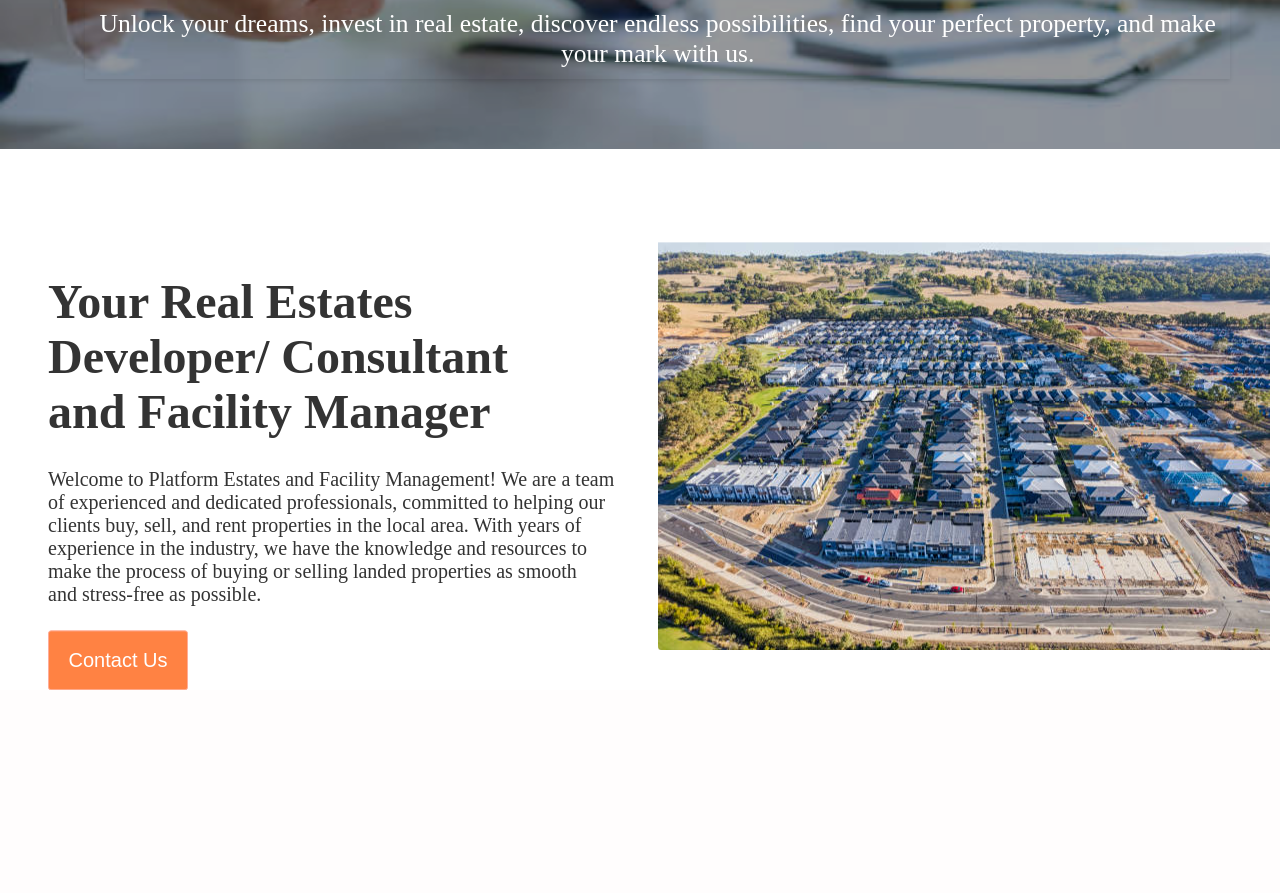
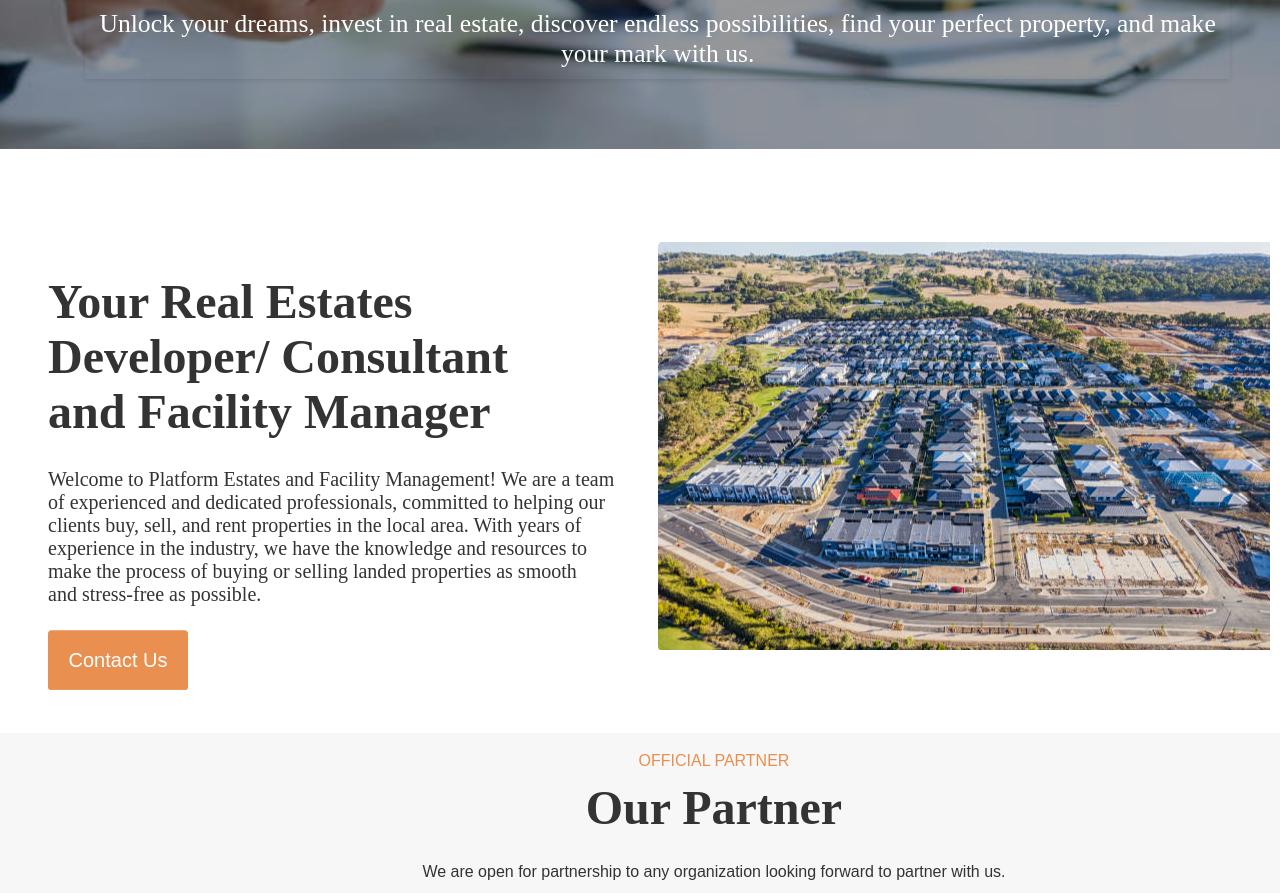
Before and after one commit to Stephen842/real-_estate_web, a Django app: page / in a window 1280 px wide. Shown: the part 653-1546 px from the top of the page. Before the commit the page ends 1343 px from the top, so only its background shows below. Run offline with Django 5.2, Linux system fonts and the light colour scheme.

Commit message:
still working on my home page

```diff
--- a/Real_estate/Real_estate_project/estates/static/home.css
+++ b/Real_estate/Real_estate_project/estates/static/home.css
@@ -6,9 +6,9 @@
 .brief_desc{
     color:  #333333;
     animation: subtleMovement 2s infinite;
+    position: relative;
 }
 .description{
-    position: absolute;
     padding-top: 8em;
     padding-left: 3em;
     animation: slideIn 2.5s ease-in-out;
@@ -27,9 +27,9 @@
     padding-bottom: 1.2em;
 }
 .brief_desc .contact{
-    background:  #FF8243;
+    background:  #E98F50;;
     color: #fff;
-    border: 1px solid #FFAD99;
+    border: 1px solid #E98F50;
     outline: none;
     width: 7em;
     height: 3em;
@@ -39,10 +39,24 @@
     padding: 0.9em;
     border-radius: 0.15em;
 }
+.brief_desc .contact a{
+  color:#fff;
+  text-decoration: none;
+}
+.brief_desc .contact a:hover{
+  color: #E98F50;
+}
+.brief_desc .contact:hover{
+    background: #fff;
+    border: 1px solid #E98F50;
+    cursor: pointer;
+}
+
 .brief_desc img{
-    float: right;
+    position: absolute;
+    right: 0;
     padding-right: 0.6em;
-    padding-top: 6em;
+    top: 6em;
     border-radius: 0.25em;
     height: auto;
     box-shadow: 0 .25em .5em 0 rgba(0, 0, 0, 0.2) 0 .28em 1.25em 0 rgba(0, 0, 0, 0.19);
@@ -56,7 +70,7 @@
     transition: .5s ease;
     opacity: 0;
     position: absolute;
-    top: 140%;
+    top: 8em;
     right: 4%;
 }
 .img_contain:hover img {
@@ -67,33 +81,60 @@
   }
 .text {
     background: transparent;
-    color: #FF8243;
+    color: #E98F50;
     font-size: 1.5em;
     padding: 16px 32px;
     text-transform: capitalize;
     font-family: 'Times New Roman';
 }
 
-.brief_desc .contact:hover{
-    color: #FF8243;
-    background: #fff;
-    border: 1px solid #FF8243;
-    cursor: pointer;
+
+.partnership{
+  position: relative;
+  max-width: 100%;
+  height: 10em;
+  background: #f5f5f5cf;
+  margin-top: 2.5em;
 }
+.partner{
+  position: absolute;
+  padding-left: 33%;
+  padding-top: 1.2em;
+  text-align: center;
 
+}
+.partner .official {
+  font-family: system-ui, -apple-system, BlinkMacSystemFont, 'Segoe UI', Roboto, Oxygen, Ubuntu, Cantarell, 'Open Sans', 'Helvetica Neue', sans-serif;
+  font-size: 1em;
+  padding-bottom: 0.6em;
+  color: #E98F50
+}
+.partner h2{
+  font-family: 'Times New Roman', Times, serif;
+  font-size: 3em;
+  color: #333;
+  padding-bottom: 0.6em;
+
+}
+.partner .open {
+  font-family: cursive;
+  font-size: 1em;
+  padding-bottom: 0.6em;
+  color: #333;
+}
 /* slide in animation for the entire page */
 @keyframes subtleMovement {
     0% {
       transform: translateY(0);
     }
     50% {
-      transform: translateY(-3px); /* Adjust the amount of movement */
+      transform: translateY(-3px);  /* Adjust the amount of movement */
     }
     100% {
       transform: translateY(0);
     }
   }
-  /* slide in animation for text*/
+  /* slide in animation for text */
   @keyframes slideIn {
     from {
       transform: translateX(-100%);
--- a/Real_estate/Real_estate_project/estates/templates/pages/home.html
+++ b/Real_estate/Real_estate_project/estates/templates/pages/home.html
@@ -54,12 +54,12 @@
         <div class = 'quote'><p> Unlock your dreams, invest in real estate, discover endless possibilities, find your perfect property, and make your mark with us. </p></div>
     </header>
 
-    <section class = 'brief_description'>
+
         <div class = 'brief_desc'>
                 <div class = description>
                     <h3> Your Real Estates <br/>Developer/ Consultant <br/> and Facility Manager </h3>
                     <p> Welcome to Platform Estates and Facility Management! We are a team  <br/> of experienced and dedicated professionals, committed to helping our  <br/> clients buy, sell, and rent properties in the local area. With years of   <br/> experience in the industry, we have the knowledge and resources to  <br/> make the process of buying or selling landed properties as smooth  <br/> and stress-free as possible. </p>
-                    <div class = 'contact'> Contact Us </div>
+                    <div class = 'contact'><a href = '#'>Contact Us </a></div>
                 </div>
                 <div class = 'img_contain'>
                     <img src = '{% static 'desc_img.jpg' %}' alt='real_estate image'/>
@@ -68,7 +68,17 @@
                     </div>
                 </div>
         </div>
-    </section>
+
+
+
+        <div class = 'partnership'>
+            <div class = 'partner'>
+                <div class = 'official'><p> OFFICIAL PARTNER </p></div>
+                <h2 class = 'our'> Our Partner </h2>
+                <div class = 'open'><p> We are open for partnership to any organization looking forward to partner with us. </p></div>
+            </div>
+        </div>
+
 
 
     {%comment%}
```
